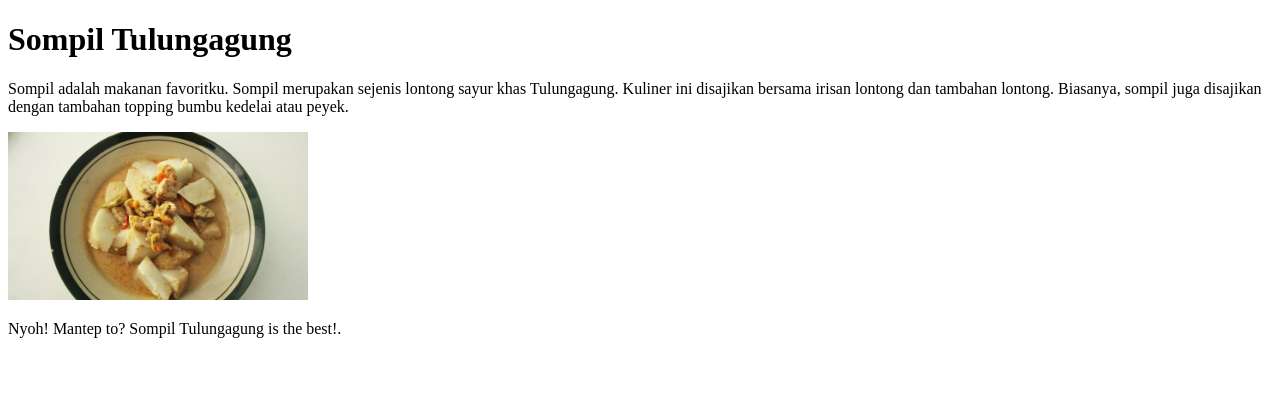
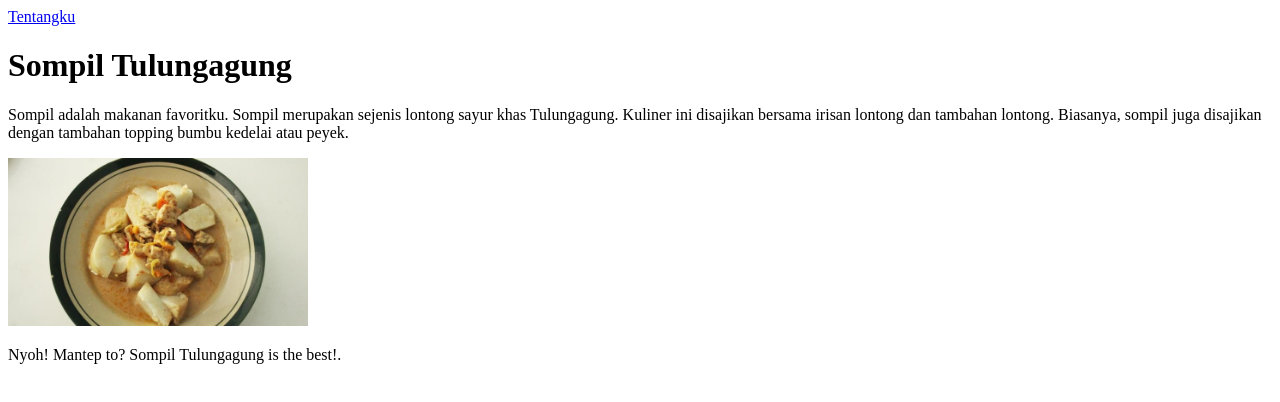
Before and after one commit to bmkhn27/website_sompil, a plain HTML site: page index.html in a window 1280 px wide. Drawn offline with Linux system fonts and the light colour scheme.

Commit message:
penambahan link tentangku

```diff
--- a/index.html
+++ b/index.html
@@ -4,6 +4,7 @@
 <title>Home</title>
 </head>
 <body>
+    <a href="about/index.html">Tentangku</a>
 
 <h1>Sompil Tulungagung</h1>
 <p> Sompil adalah makanan favoritku.
```
